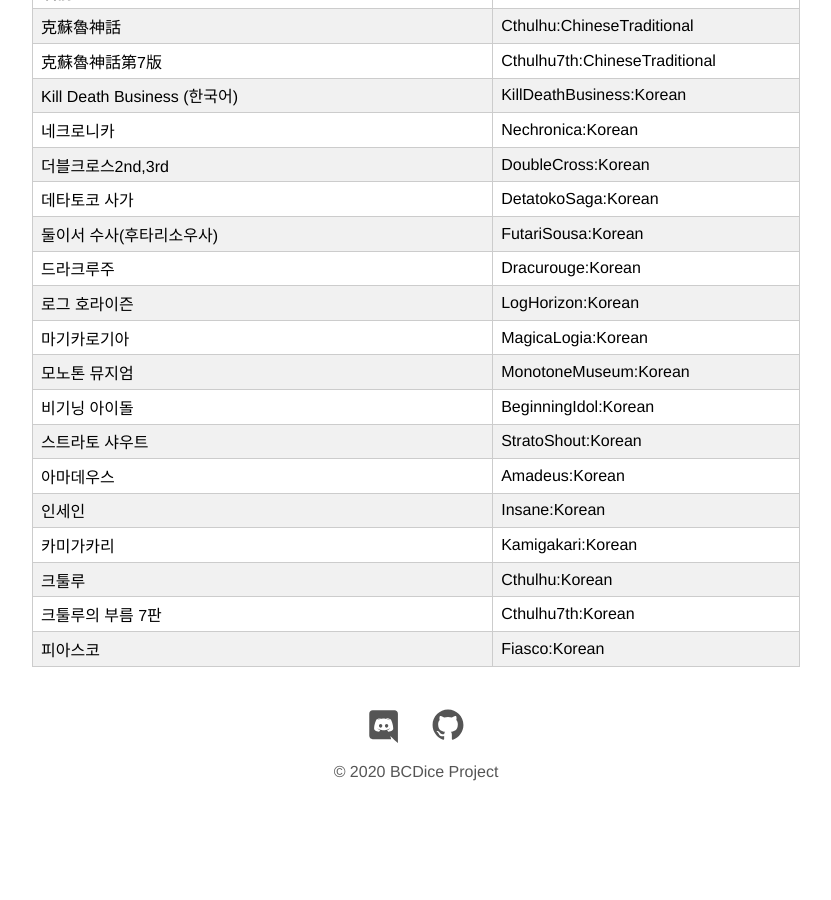
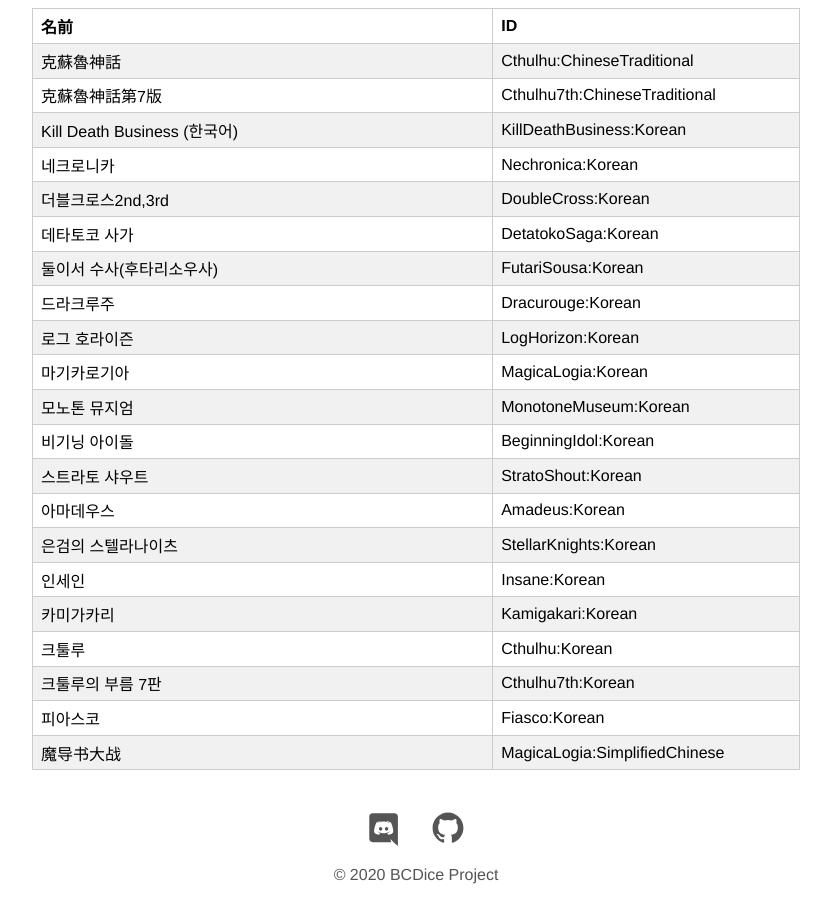
Before and after one commit to bcdice/bcdice.org, a Jekyll site: the page built from systems.html, in a window 1280 px wide and 900 px high, scrolled down 7850 px. Shown: the whole window, without its empty margins (224-1055 px from the left). Built offline with Jekyll 4.4.1, drawn with Linux system fonts in a browser that asks for light colours; before the commit the page ends 8647 px from its top, so only the background shows below that; some of the changed text lies outside the part shown.

Commit message:
Update _data/systems.json to BCDice 3.3.0

```diff
--- a/_data/systems.json
+++ b/_data/systems.json
@@ -1,5 +1,5 @@
 {
-  "version": "3.2.0",
+  "version": "3.3.0",
   "systems": {
     "あ": [
       {
@@ -420,6 +420,11 @@
         "system": "ScreamHighSchool",
         "name": "スクリームハイスクール",
         "sort_key": "すくりいむはいすくうる"
+      },
+      {
+        "system": "StarryDolls",
+        "name": "スタリィドール",
+        "sort_key": "すたりいとおる"
       },
       {
         "system": "SRS",
@@ -1013,6 +1018,11 @@
         "sort_key": "国際化:Korean:아마데우스"
       },
       {
+        "system": "StellarKnights:Korean",
+        "name": "은검의 스텔라나이츠",
+        "sort_key": "国際化:Korean:은검의 스텔라나이츠"
+      },
+      {
         "system": "Insane:Korean",
         "name": "인세인",
         "sort_key": "国際化:Korean:인세인"
@@ -1036,6 +1046,11 @@
         "system": "Fiasco:Korean",
         "name": "피아스코",
         "sort_key": "国際化:Korean:피아스코"
+      },
+      {
+        "system": "MagicaLogia:SimplifiedChinese",
+        "name": "魔导书大战",
+        "sort_key": "国際化:Simplified Chinese:魔导书大战"
       }
     ]
   }
```
